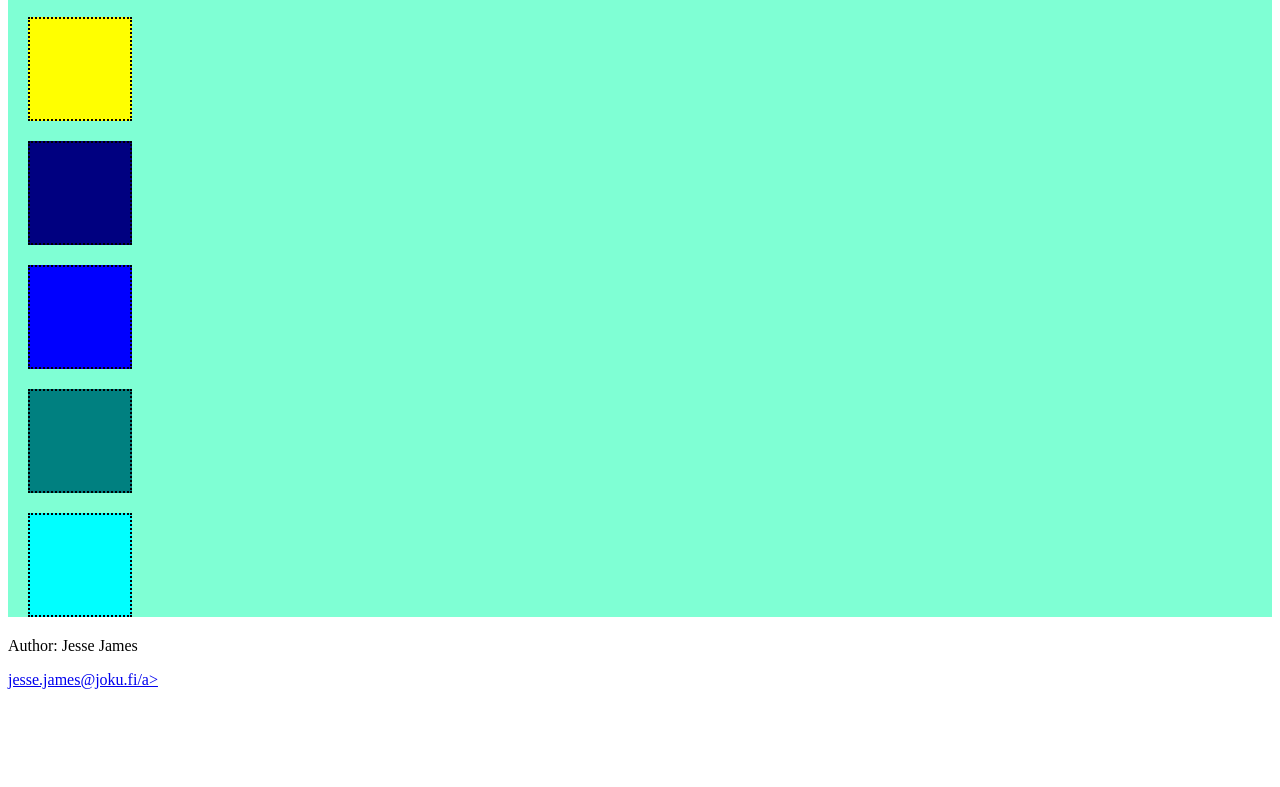
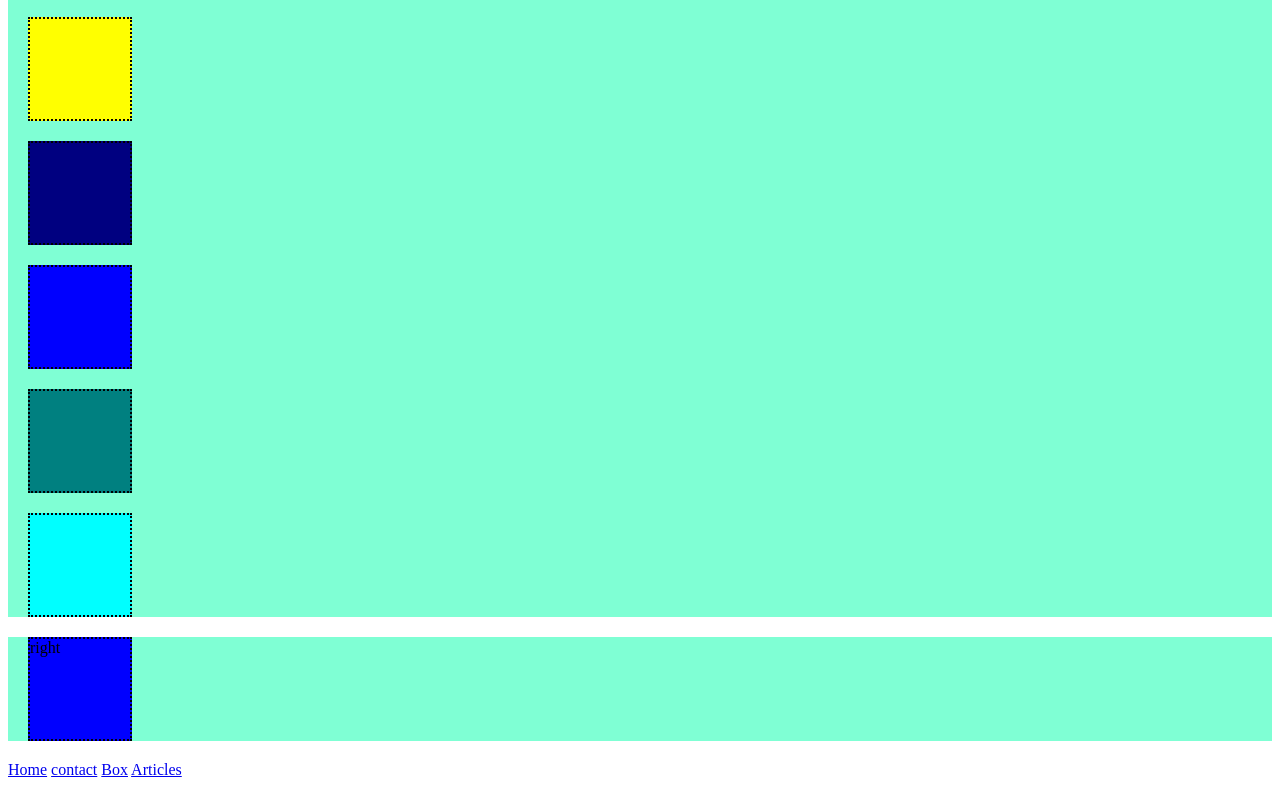
Before and after one commit to JonskuHa/HTML, a plain HTML site: page box.html in a window 1280 px wide. Shown: the part 1402-2189 px from the top of the page. Before the commit the page ends 2107 px from the top, so only its background shows below. Drawn offline with Linux system fonts and the light colour scheme.

Commit message:
lisää sivuja

```diff
--- a/box.html
+++ b/box.html
@@ -1,10 +1,11 @@
 <html>
   <head>
-        <meta charset="UTF-8">
+    <meta charset="UTF-8" />
     <meta name="viewport" content="width=device-width, initial-scale=1.0" />
     <meta http-equiv="X-UA-Compatible" content="ie=edge" />
     <link rel="stylesheet" href="styles/index.css" />
-        <title>Box</title></head>
+    <title>Box</title>
+  </head>
   <body>
     <h2>Hellot</h2>
     <div class="box-container">
@@ -25,10 +26,16 @@
       <div class="box teal"></div>
       <div class="box aqua"></div>
     </div>
-
+    <div class="box-container">
+      <div class="box-container box blue right">
+        <label for="">right</label>
+      </div>
+    </div>
   </body>
   <footer>
-        <p>Author: Jesse James</p>
-        <p><a href="mailto:jesse.james@joku.fi">jesse.james@joku.fi/a></p>
+    <a href="index.html">Home</a>
+    <a href="contact.html">contact</a>
+    <a href="box.html">Box</a>
+    <a href="articles.html">Articles</a>
   </footer>
 </html>
```
Also changed, not shown: contact.html (+9 -7 lines), index.html (+5 -3 lines). Lines whose indentation alone changed are shown as unchanged.
